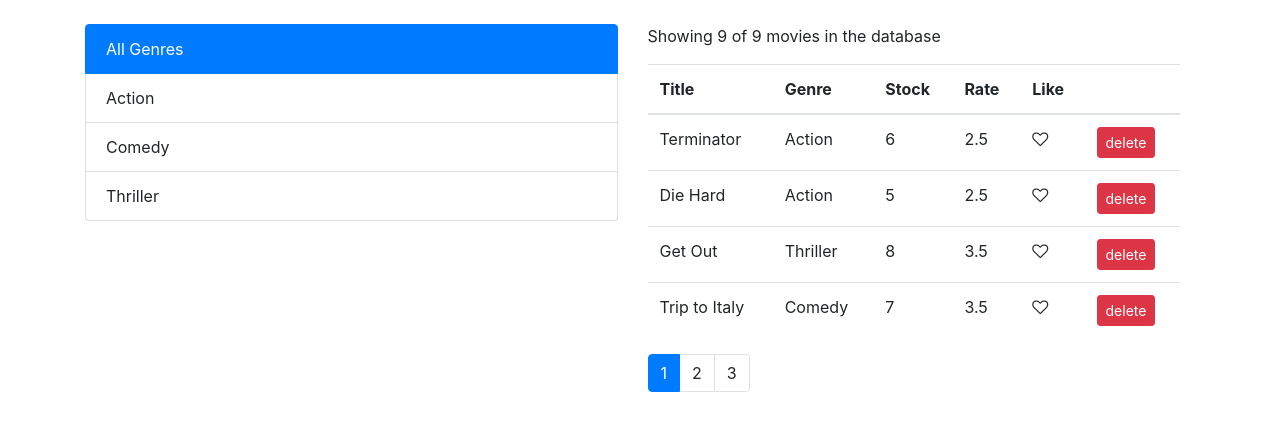
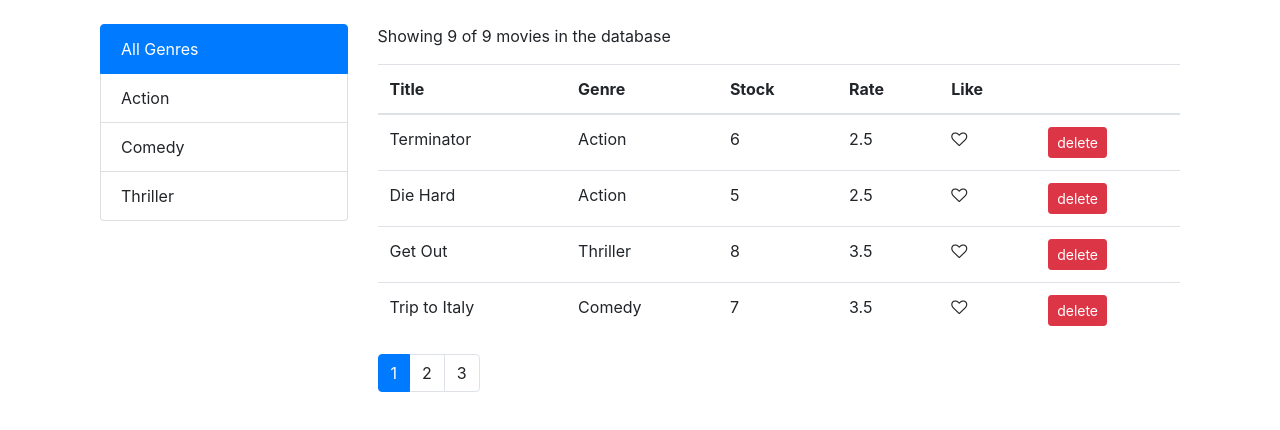
Before and after one commit to bettingj/vidly, a React (Create React App) app: page / in a window 1280 px wide. Shown: the top 430 px of the page. Built offline with nearby package versions, Linux system fonts and the light colour scheme.

Commit message:
-changed Genre comp to general case List-Group

```diff
--- a/src/components/Genres.jsx
+++ /dev/null
@@ -1,37 +0,0 @@
-import React, { Component } from "react";
-
-const Genres = (props) => {
-  const { genres, currentGenre, onGenreChange } = props;
-
-  return (
-    <ul className="list-group col">
-      <li
-        onClick={() => onGenreChange("All Genres")}
-        style={{ cursor: "pointer" }}
-        className={
-          currentGenre === "All Genres"
-            ? "list-group-item active"
-            : "list-group-item"
-        }
-      >
-        All Genres
-      </li>
-      {genres.map((genre) => (
-        <li
-          key={genre._id}
-          onClick={() => onGenreChange(genre.name)}
-          style={{ cursor: "pointer" }}
-          className={
-            currentGenre === genre.name
-              ? "list-group-item active"
-              : "list-group-item"
-          }
-        >
-          <a>{genre.name}</a>
-        </li>
-      ))}
-    </ul>
-  );
-};
-
-export default Genres;
--- /dev/null
+++ b/src/components/ListGroup.jsx
@@ -0,0 +1,32 @@
+import React, { Component } from "react";
+
+const ListGroup = (props) => {
+  const { items, currentItem, textProperty, valueProperty, onItemChange } =
+    props;
+
+  return (
+    <ul className="list-group">
+      {items.map((item) => (
+        <li
+          key={item[valueProperty]}
+          onClick={() => onItemChange(item[textProperty])}
+          style={{ cursor: "pointer" }}
+          className={
+            currentItem === item[textProperty]
+              ? "list-group-item active"
+              : "list-group-item"
+          }
+        >
+          {item.name}
+        </li>
+      ))}
+    </ul>
+  );
+};
+
+ListGroup.defaultProps = {
+  textProperty: "name",
+  valueProperty: "_id",
+};
+
+export default ListGroup;
--- a/src/components/Movies.jsx
+++ b/src/components/Movies.jsx
@@ -3,18 +3,23 @@ import { deleteMovie, getMovies } from "../services/fakeMovieService";
 import { getGenres } from "../services/fakeGenreService";
 import Pagination from "./Pagination";
 import { paginate } from "../utils/paginate";
-import Genres from "../components/Genres";
+import ListGroup from "./ListGroup";
 import Like from "./Like";
 
 //prints a table of movie data retrieved via fakeMovieService and provides a delete option for each of the movies
 class Movies extends Component {
   state = {
-    movies: getMovies(),
+    movies: [],
     genres: getGenres(),
     currentGenre: "All Genres",
     currentPage: 1,
     pageSize: 4,
   };
+
+  componentDidMount() {
+    const genres = [{ name: "All Genres" }, ...getGenres()];
+    this.setState({ movies: getMovies(), genres });
+  }
 
   handleLike = (movie) => {
     movie.liked = !movie.liked;
@@ -24,7 +29,7 @@ class Movies extends Component {
     this.setState({ currentPage: page });
   };
   handleGenreChange = (currentGenre) => {
-    this.setState({ currentGenre });
+    this.setState({ currentGenre, currentPage: 1 });
   };
 
   render() {
@@ -55,11 +60,13 @@ class Movies extends Component {
     return (
       <div className="container mt-4">
         <div className="row">
-          <Genres
-            genres={genres}
-            currentGenre={currentGenre}
-            onGenreChange={this.handleGenreChange}
-          />
+          <div className="col-3">
+            <ListGroup
+              items={genres}
+              currentItem={currentGenre}
+              onItemChange={this.handleGenreChange}
+            />
+          </div>
           <div className="col">
             <p>
               Showing {numOfGenreMovies} of {totalMovieCount} movies in the
```
